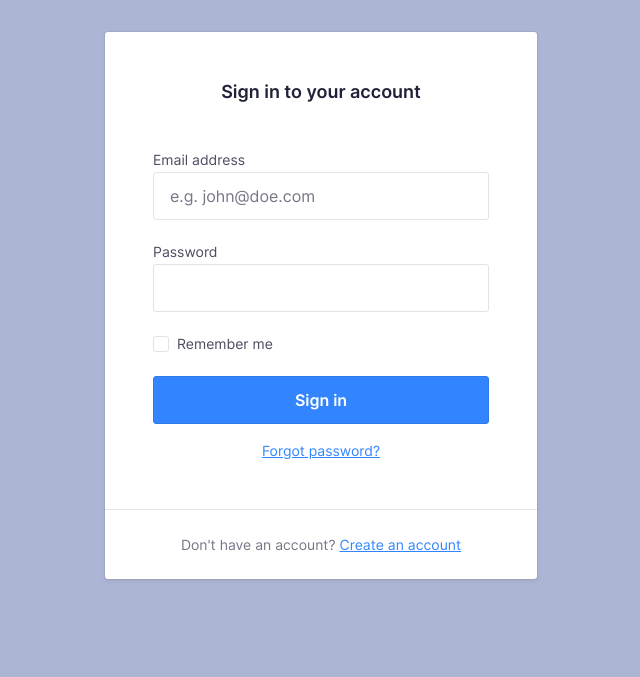
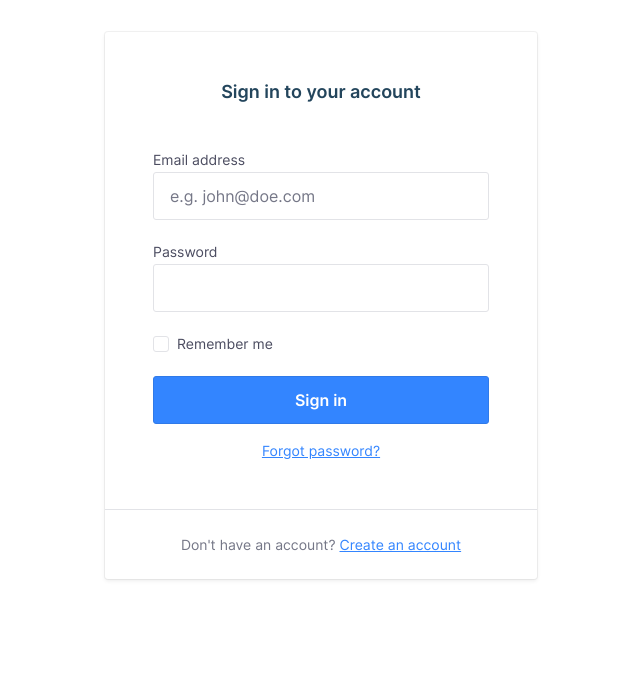
Before and after one commit to nmct-create3/custom-input-design-vinnikalessia, a plain HTML site: page index.html in a window 1280 px wide. Shown: the part 123-800 px from the top of the page, without its empty margins (319-959 px from the left). Drawn offline with Linux system fonts and the light colour scheme.

Commit message:
darktheme controle werkt

```diff
--- a/css/screen.css
+++ b/css/screen.css
@@ -75,6 +75,12 @@
     /*  = 48px */
     --global-whitespace-xxl: calc(var(--global-whitespace) * 3);
     /*  = 72px */
+
+    --color-neutral-xxxx-light: white;
+    --color-neutral-xxxx-dark: rgb(35, 69, 92);
+
+    --global-page-color: var(--color-neutral-xxxx-dark);
+    --global-page-backgroundColor: var(--color-neutral-xxxx-light);
 }
 
 /*------------------------------------*\
@@ -95,6 +101,19 @@ html {
     box-sizing: border-box;
     -webkit-font-smoothing: antialiased;
     -moz-osx-font-smoothing: grayscale;
+
+    color: var(--global-page-color);
+    background-color: var(--global-page-backgroundColor);
+}
+
+@media (prefers-color-scheme: dark) {
+    /* html {
+        background-color: var(--color-neutral-xxxx-dark);
+    } */
+    :root {
+        --global-page-color: white;
+        --global-page-backgroundColor: var(--color-neutral-xxxx-dark);
+    }
 }
 
 *,
```
